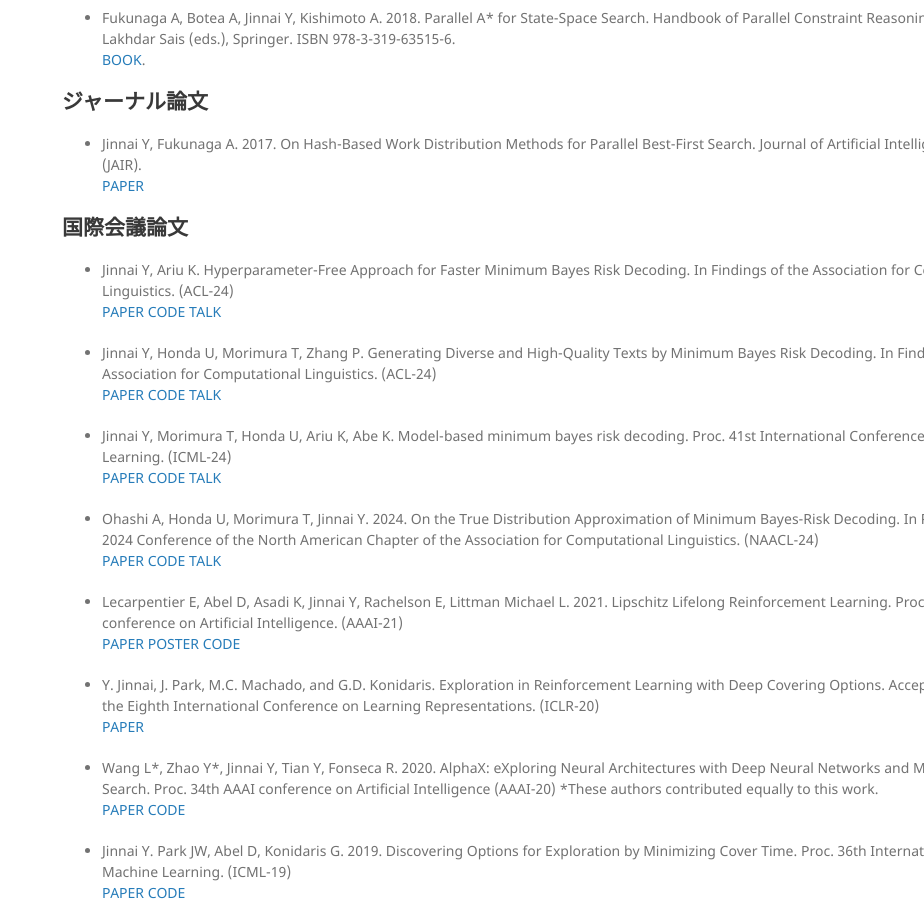
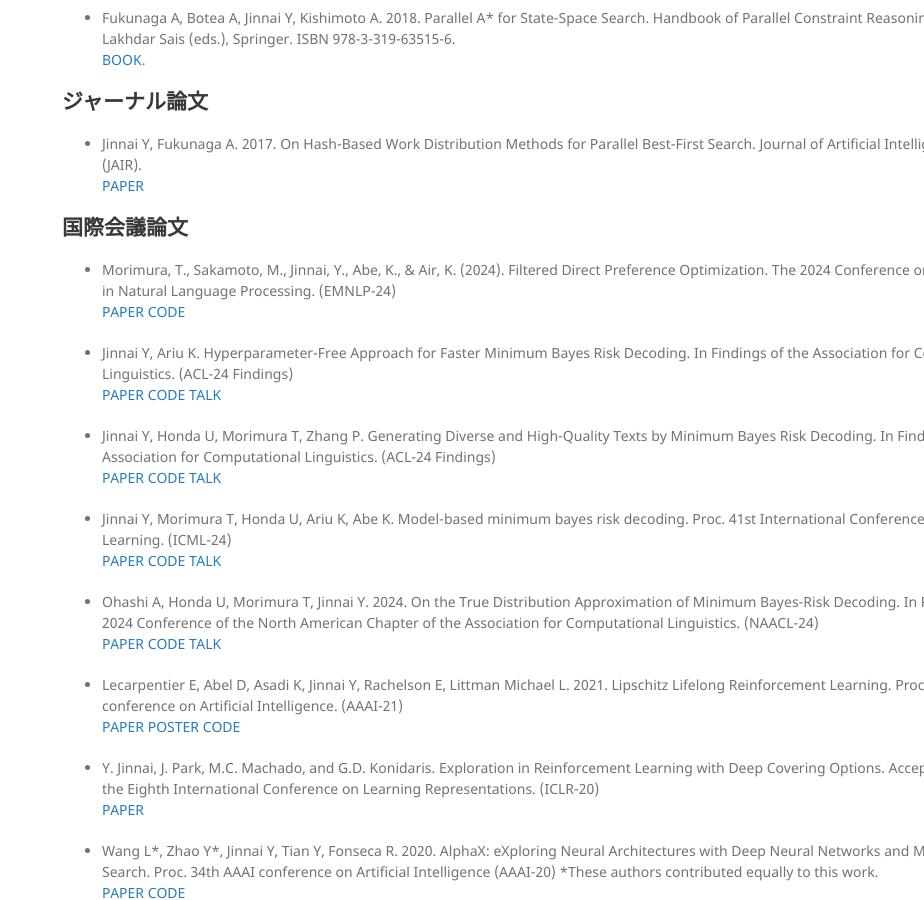
Before and after one commit to jinnaiyuu/jinnaiyuu.github.io, a Jekyll site: the page built from ja/index.md, in a window 1280 px wide and 900 px high, scrolled down 503 px. Shown: the whole window, without its empty margins (356-1280 px from the left). Built offline with Jekyll 4.4.1, drawn with Linux system fonts in a browser that asks for light colours; our own code applies the rules of GitHub Pages for plain Markdown files.

Commit message:
added emnlp-24

```diff
--- a/ja/index.md
+++ b/ja/index.md
@@ -21,10 +21,13 @@ Researcher, CyberAgent AI Lab
 
 ## 国際会議論文
 
-- Jinnai Y, Ariu K. Hyperparameter-Free Approach for Faster Minimum Bayes Risk Decoding. In Findings of the Association for Computational Linguistics. (ACL-24)
+- Morimura, T., Sakamoto, M., Jinnai, Y., Abe, K., & Air, K. (2024). Filtered Direct Preference Optimization. The 2024 Conference on Empirical Methods in Natural Language Processing. (EMNLP-24)
+[PAPER](https://arxiv.org/abs/2404.13846) [CODE](https://github.com/CyberAgentAILab/filtered-dpo)
+
+- Jinnai Y, Ariu K. Hyperparameter-Free Approach for Faster Minimum Bayes Risk Decoding. In Findings of the Association for Computational Linguistics. (ACL-24 Findings)
 [PAPER](https://arxiv.org/abs/2401.02749) [CODE](https://github.com/CyberAgentAILab/adaptive-mbr) [TALK](https://www.youtube.com/watch?v=iJAGPIMtxC0)
 
-- Jinnai Y, Honda U, Morimura T, Zhang P. Generating Diverse and High-Quality Texts by Minimum Bayes Risk Decoding. In Findings of the Association for Computational Linguistics. (ACL-24)
+- Jinnai Y, Honda U, Morimura T, Zhang P. Generating Diverse and High-Quality Texts by Minimum Bayes Risk Decoding. In Findings of the Association for Computational Linguistics. (ACL-24 Findings)
 [PAPER](https://arxiv.org/abs/2401.05054) [CODE](https://github.com/CyberAgentAILab/diverse-mbr) [TALK](https://www.youtube.com/watch?v=dU7LzgPwANo)
 
 - Jinnai Y, Morimura T, Honda U, Ariu K, Abe K. Model-based minimum bayes risk decoding. Proc. 41st International Conference on Machine Learning. (ICML-24)
```
Also changed, not shown: index.md (+2 -2 lines).
